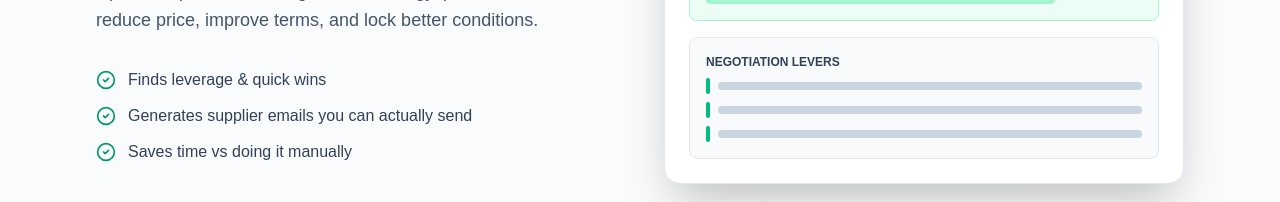
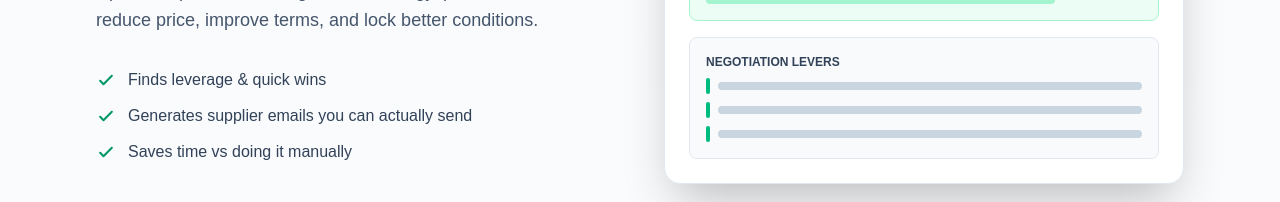
Before and after one commit to Boomchakalala/Dealcheck, a Next.js app: page / in a window 1280 px wide. Shown: the part 417-619 px from the top of the page. Built offline with nearby package versions, Linux system fonts and the light colour scheme.

Commit message:
Sandbox autosave

```diff
--- a/src/app/page.tsx
+++ b/src/app/page.tsx
@@ -1,7 +1,7 @@
 'use client'
 
 import Link from 'next/link'
-import { CheckCircle2, ArrowRight } from 'lucide-react'
+import { ArrowRight } from 'lucide-react'
 
 export default function LandingPage() {
   return (
@@ -30,7 +30,9 @@ export default function LandingPage() {
                   'Saves time vs doing it manually',
                 ].map((text) => (
                   <div key={text} className="flex items-center gap-3">
-                    <CheckCircle2 className="w-5 h-5 text-emerald-600 flex-shrink-0" />
+                    <svg className="w-5 h-5 text-emerald-600 flex-shrink-0" fill="none" viewBox="0 0 24 24" stroke="currentColor">
+                      <path strokeLinecap="round" strokeLinejoin="round" strokeWidth={2.5} d="M5 13l4 4L19 7" />
+                    </svg>
                     <span className="text-slate-700">{text}</span>
                   </div>
                 ))}
```
